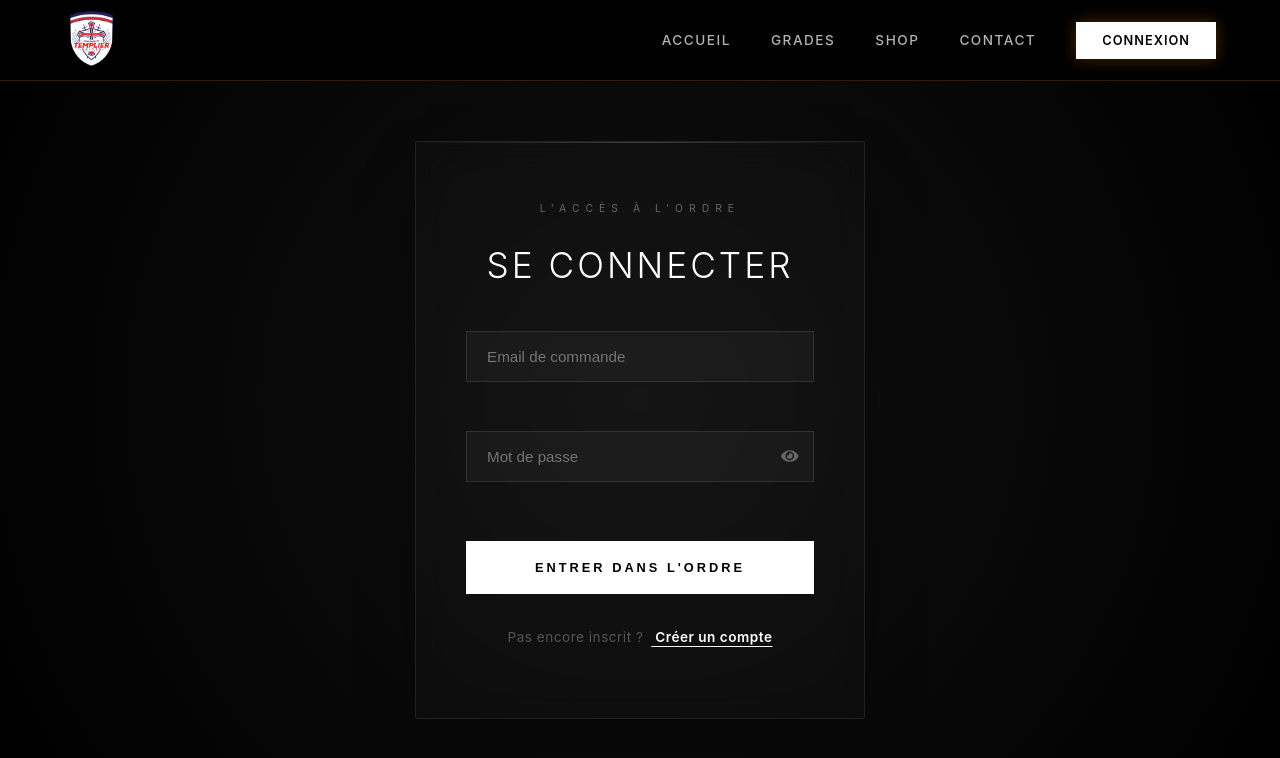
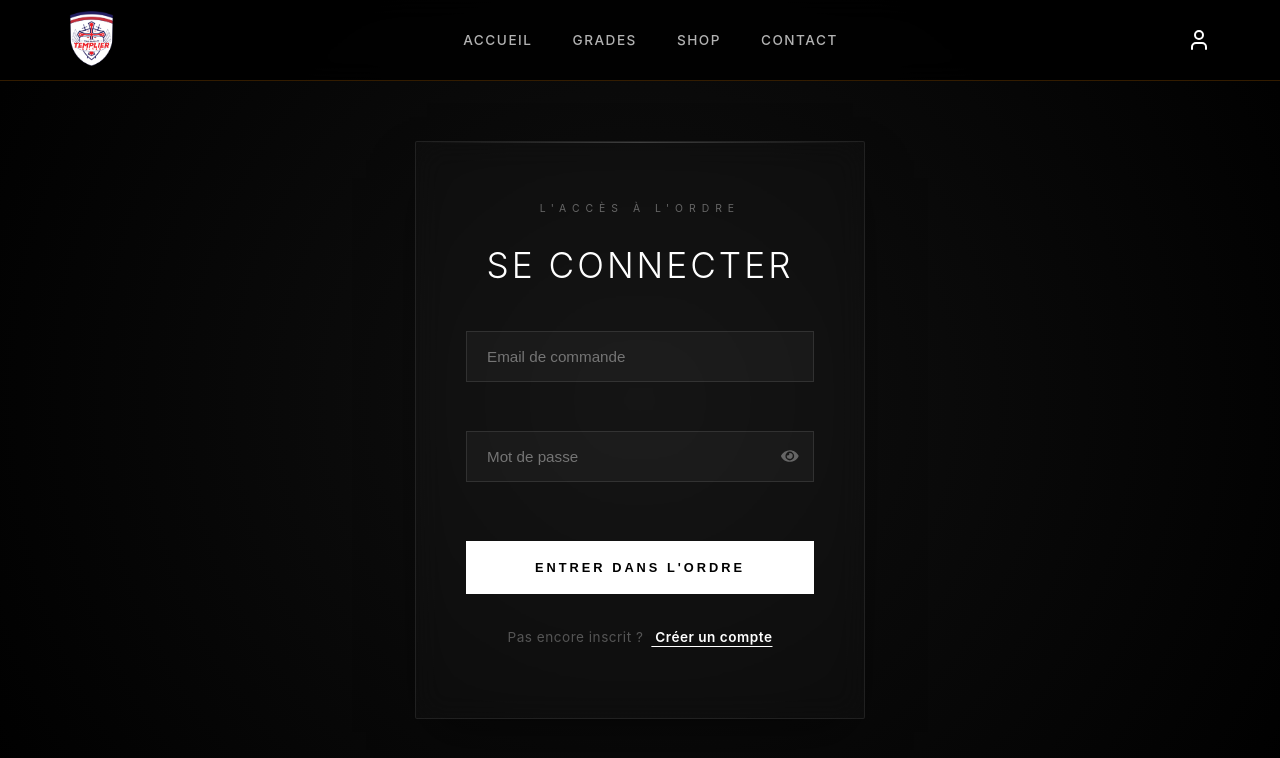
Before and after one commit to Ecmosplasmidou/TemplierDriver, a React (Vite) app in the folder frontend/: page /login in a window 1280 px wide. Shown: the top 758 px of the page. Built offline with nearby package versions, Linux system fonts and the light colour scheme; no server answers.

Commit message:
maj header

```diff
--- a/frontend/src/components/Header.jsx
+++ b/frontend/src/components/Header.jsx
@@ -1,14 +1,18 @@
-import React, { useState, useEffect } from "react";
+import React, { useState, useEffect, useRef } from "react";
 import styles from "../styles/Header.module.css";
 import { NavLink, useNavigate } from "react-router-dom";
 import { auth } from "../firebase.js";
 import { onAuthStateChanged, signOut } from "firebase/auth";
+import { User } from 'lucide-react';
 
 const Header = () => {
   const [menuOpen, setMenuOpen] = useState(false);
+  const [profileOpen, setProfileOpen] = useState(false);
   const [user, setUser] = useState(null);
   const navigate = useNavigate();
+  const profileRef = useRef(null);
 
+  // Surveillance de l'état de connexion
   useEffect(() => {
     const unsubscribe = onAuthStateChanged(auth, (currentUser) => {
       setUser(currentUser);
@@ -16,13 +20,21 @@ const Header = () => {
     return () => unsubscribe();
   }, []);
 
-  const toggleMenu = () => {
-    setMenuOpen(!menuOpen);
-  };
+  // Fermer le menu profil si on clique ailleurs sur la page
+  useEffect(() => {
+    const handleClickOutside = (event) => {
+      if (profileRef.current && !profileRef.current.contains(event.target)) {
+        setProfileOpen(false);
+      }
+    };
+    document.addEventListener("mousedown", handleClickOutside);
+    return () => document.removeEventListener("mousedown", handleClickOutside);
+  }, []);
 
   const handleLogout = async () => {
     try {
       await signOut(auth);
+      setProfileOpen(false);
       setMenuOpen(false);
       navigate("/login");
     } catch (error) {
@@ -30,65 +42,69 @@ const Header = () => {
     }
   };
 
-  const getLinkClass = ({ isActive }) =>
-    isActive ? `${styles.navLink} ${styles.activeLink}` : styles.navLink;
-
   return (
     <header className={styles.header}>
       <div className={styles.headerInner}>
-        <NavLink to="/" className={styles.logo}>
+        {/* LOGO à gauche */}
+        <NavLink to="/" className={styles.logo} onClick={() => setMenuOpen(false)}>
           <img src="/images/logo.png" alt="Templier Driver Logo" />
         </NavLink>
 
-        <button
-          className={`${styles.burger} ${menuOpen ? styles.burgerActive : ""}`}
-          onClick={toggleMenu}
-          aria-label="Menu"
-        >
-          <span></span>
-          <span></span>
-          <span></span>
-        </button>
-
+        {/* NAVIGATION centrale */}
         <nav className={`${styles.nav} ${menuOpen ? styles.active : ""}`}>
-          <NavLink to="/" className={getLinkClass} onClick={() => setMenuOpen(false)}>
+          <NavLink to="/" className={({ isActive }) => isActive ? `${styles.navLink} ${styles.activeLink}` : styles.navLink} onClick={() => setMenuOpen(false)}>
             Accueil
           </NavLink>
-
-          <NavLink to="/grades" className={getLinkClass} onClick={() => setMenuOpen(false)}>
+          <NavLink to="/grades" className={({ isActive }) => isActive ? `${styles.navLink} ${styles.activeLink}` : styles.navLink} onClick={() => setMenuOpen(false)}>
             Grades
           </NavLink>
-
-          <a
-            href="https://shop.templierdriver.com"
-            rel="noopener noreferrer"
-            className={styles.navLink}
-            onClick={() => setMenuOpen(false)}
-          >
+          <a href="https://shop.templierdriver.com" className={styles.navLink} onClick={() => setMenuOpen(false)}>
             Shop
           </a>
-
-          <NavLink to="/contact" className={getLinkClass} onClick={() => setMenuOpen(false)}>
+          <NavLink to="/contact" className={({ isActive }) => isActive ? `${styles.navLink} ${styles.activeLink}` : styles.navLink} onClick={() => setMenuOpen(false)}>
             Contact
           </NavLink>
+        </nav>
 
-          {user ? (
+        {/* SECTION DROITE (Burger + Profil) */}
+        <div className={styles.rightSection}>
+          <button
+            className={`${styles.burger} ${menuOpen ? styles.burgerActive : ""}`}
+            onClick={() => setMenuOpen(!menuOpen)}
+            aria-label="Menu"
+          >
+            <span></span>
+            <span></span>
+            <span></span>
+          </button>
+
+          <div className={styles.profileWrapper} ref={profileRef}>
             <button
-              className={`${styles.logoutButton}`}
-              onClick={handleLogout}
+              className={styles.iconButton}
+              onClick={() => setProfileOpen(!profileOpen)}
+              aria-label="Compte utilisateur"
             >
-              Déconnexion
+              <User color="#ffffff" size={24} />
             </button>
-          ) : (
-            <NavLink
-              to="/login"
-              className={({ isActive }) => isActive ? `${styles.loginButton} ${styles.activeLogin}` : styles.loginButton}
-              onClick={() => setMenuOpen(false)}
-            >
-              Connexion
-            </NavLink>
-          )}
-        </nav>
+
+            {profileOpen && (
+              <div className={styles.dropdownMenu}>
+                {user ? (
+                  <button onClick={handleLogout} className={styles.actionBtn}>
+                    Déconnexion
+                  </button>
+                ) : (
+                  <button
+                    onClick={() => { navigate("/login"); setProfileOpen(false); }}
+                    className={styles.actionBtn}
+                  >
+                    Se connecter
+                  </button>
+                )}
+              </div>
+            )}
+          </div>
+        </div>
       </div>
     </header>
   );
--- a/frontend/src/components/auth/login.jsx
+++ b/frontend/src/components/auth/login.jsx
@@ -35,9 +35,9 @@ const handleAuth = async (e) => {
           });
 
           if (response.data.message === "Client créé sur Shopify") {
-            setInfoMessage("Compte créé avec succès ! Un email Shopify vous a été envoyé.");
+            setInfoMessage("Compte créé avec succès ! Un email vous a été envoyé.");
           } else {
-            setInfoMessage("Compte créé ! Votre profil est déjà lié à Shopify.");
+            setInfoMessage("Compte créé ! Votre profil est déjà lié à Shopify, veuillez vous connecter dans le shop.");
           }
         } catch (syncErr) {
           console.error("Erreur synchro:", syncErr);
--- a/frontend/src/styles/Header.module.css
+++ b/frontend/src/styles/Header.module.css
@@ -28,6 +28,13 @@
 
 .logo:hover img {
   transform: scale(1.05);
+}
+
+/* Section regroupant Burger et Profil à droite */
+.rightSection {
+  display: flex;
+  align-items: center;
+  gap: 15px;
 }
 
 .nav {
@@ -79,47 +86,70 @@
   width: 100%;
 }
 
-.loginButton {
-  background: transparent;
-  color: #ffff;
-  border: 1px solid #ffff;
-  padding: 10px 25px;
-  text-decoration: none;
-  font-size: 0.8rem;
-  text-transform: uppercase;
-  letter-spacing: 1px;
-  transition: all 0.3s ease;
-  font-weight: 600;
+/* --- PROFIL & DROPDOWN --- */
+
+.profileWrapper {
+  position: relative;
+  display: flex;
+  align-items: center;
 }
 
-.loginButton:hover, .activeLogin {
-  background: #ffff;
-  color: black;
-  box-shadow: 0 0 15px rgba(255, 140, 0, 0.3);
+.iconButton {
+  background: transparent;
+  border: none;
+  cursor: pointer;
+  display: flex;
+  align-items: center;
+  padding: 5px;
+  transition: transform 0.2s ease;
 }
 
-
-.logoutButton {
-  background: rgba(255, 255, 255, 0.03);
-  color: rgba(255, 255, 255, 0.8);
-  border: 1px solid rgba(255, 255, 255, 0.2);
-  padding: 10px 25px;
-  cursor: pointer;
-  font-size: 0.75rem;
-  text-transform: uppercase;
-  letter-spacing: 2px;
-  transition: all 0.4s cubic-bezier(0.4, 0, 0.2, 1);
-  backdrop-filter: blur(5px);
-  font-family: inherit;
+.iconButton:hover {
+  transform: scale(1.1);
 }
 
-.logoutButton:hover {
-  background: rgba(220, 38, 38, 0.15);
-  color: #ffff;
-  border-color: #ffffff;
-  box-shadow: 0 0 15px rgba(220, 38, 38, 0.2);
-  transform: translateY(-2px);
+.dropdownMenu {
+  position: absolute;
+  top: 50px;
+  right: 0; /* Aligné sur le bord droit de l'icône */
+  background-color: #ffffff; /* Fond blanc */
+  padding: 12px;
+  border-radius: 4px;
+  box-shadow: 0 10px 25px rgba(0, 0, 0, 0.4);
+  z-index: 1100;
+  min-width: 160px;
+  display: flex;
+  flex-direction: column;
+  animation: fadeIn 0.2s ease-out;
 }
+
+@keyframes fadeIn {
+  from { opacity: 0; transform: translateY(-10px); }
+  to { opacity: 1; transform: translateY(0); }
+}
+
+.actionBtn {
+  background-color: #e67e00;
+  color: #ffffff;
+  border: none;
+  padding: 12px 18px;
+  border-radius: 10px;
+  font-weight: 800;
+  text-transform: uppercase;
+  font-size: 0.7rem;
+  letter-spacing: 1px;
+  cursor: pointer;
+  transition: all 0.3s ease;
+  width: 100%;
+  text-align: center;
+}
+
+.actionBtn:hover {
+  background-color: #c56c00;
+  box-shadow: 0 4px 10px rgba(230, 126, 0, 0.3);
+}
+
+/* --- BURGER --- */
 
 .burger {
   display: none;
@@ -138,8 +168,13 @@
   transition: 0.3s;
 }
 
+/* --- RESPONSIVE --- */
+
 @media (max-width: 768px) {
-  .burger { display: flex; }
+  .burger {
+    display: flex;
+  }
+
   .nav {
     position: fixed;
     top: 80px;
@@ -150,11 +185,12 @@
     flex-direction: column;
     justify-content: center;
     gap: 30px;
-    padding-top: 0;
     transition: 0.5s cubic-bezier(0.4, 0, 0.2, 1);
   }
 
-  .nav.active { right: 0; }
+  .nav.active {
+    right: 0;
+  }
 
   .navLink {
     font-size: 1.2rem;
```
